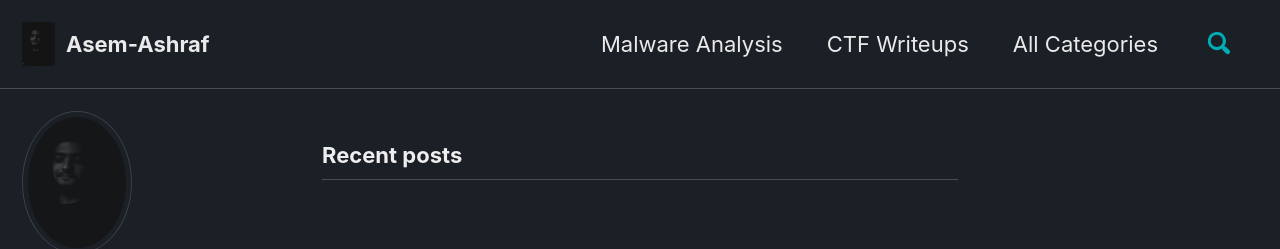
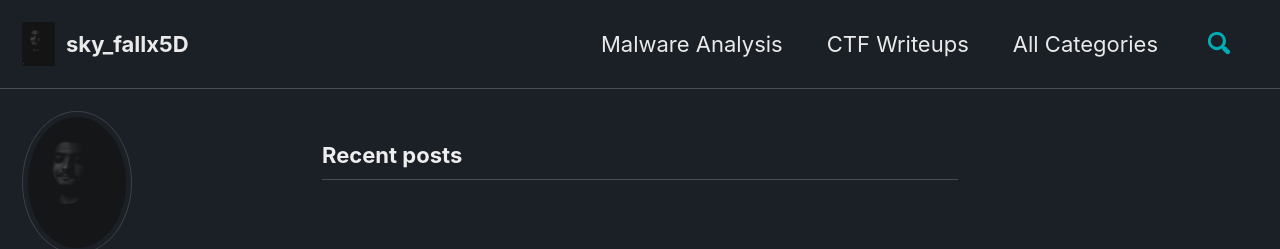
Before and after one commit to Asem-Ashraf-git/Asem-Ashraf-git.github.io, a Jekyll site: the page built from index.html, in a window 1280 px wide and 900 px high. Shown: the top 249 px of the window. Built offline with Jekyll 4.4.1, drawn with Linux system fonts in a browser that asks for light colours; cached includes are drawn as plain includes; nearby versions of some CDN libraries; the list of posts is cut into pages by our own code.

Commit message:
_config.yml

```diff
--- a/_config.yml
+++ b/_config.yml
@@ -16,7 +16,7 @@ minimal_mistakes_skin: "dark" # "air", "aqua", "contrast", "dark", "dirt", "neon
 
 # Site Settings
 locale: "en-US"
-title: "Asem-Ashraf"
+title: "sky_fallx5D"
 title_separator: "-"
 subtitle: # site tagline that appears below site title in masthead
 name: "Asem Ashraf"
```
